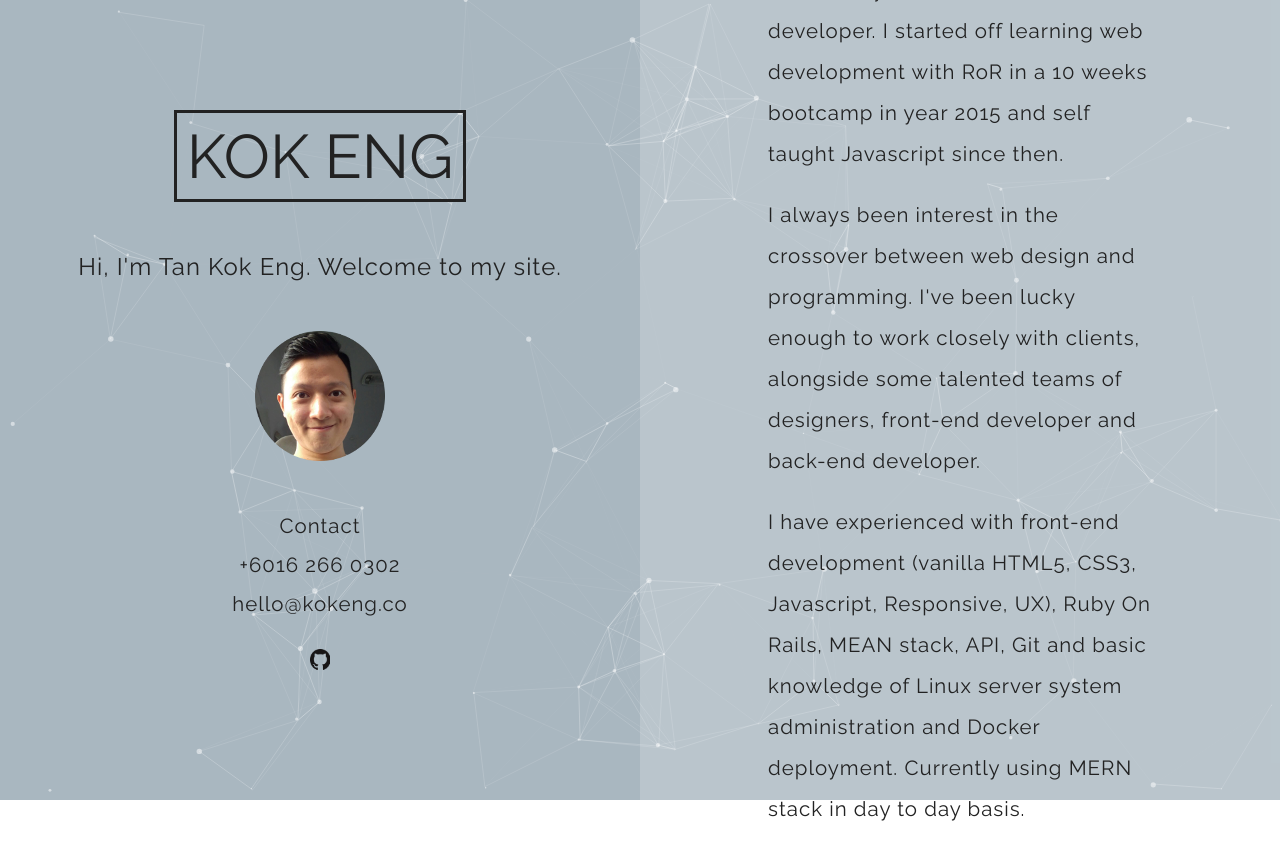
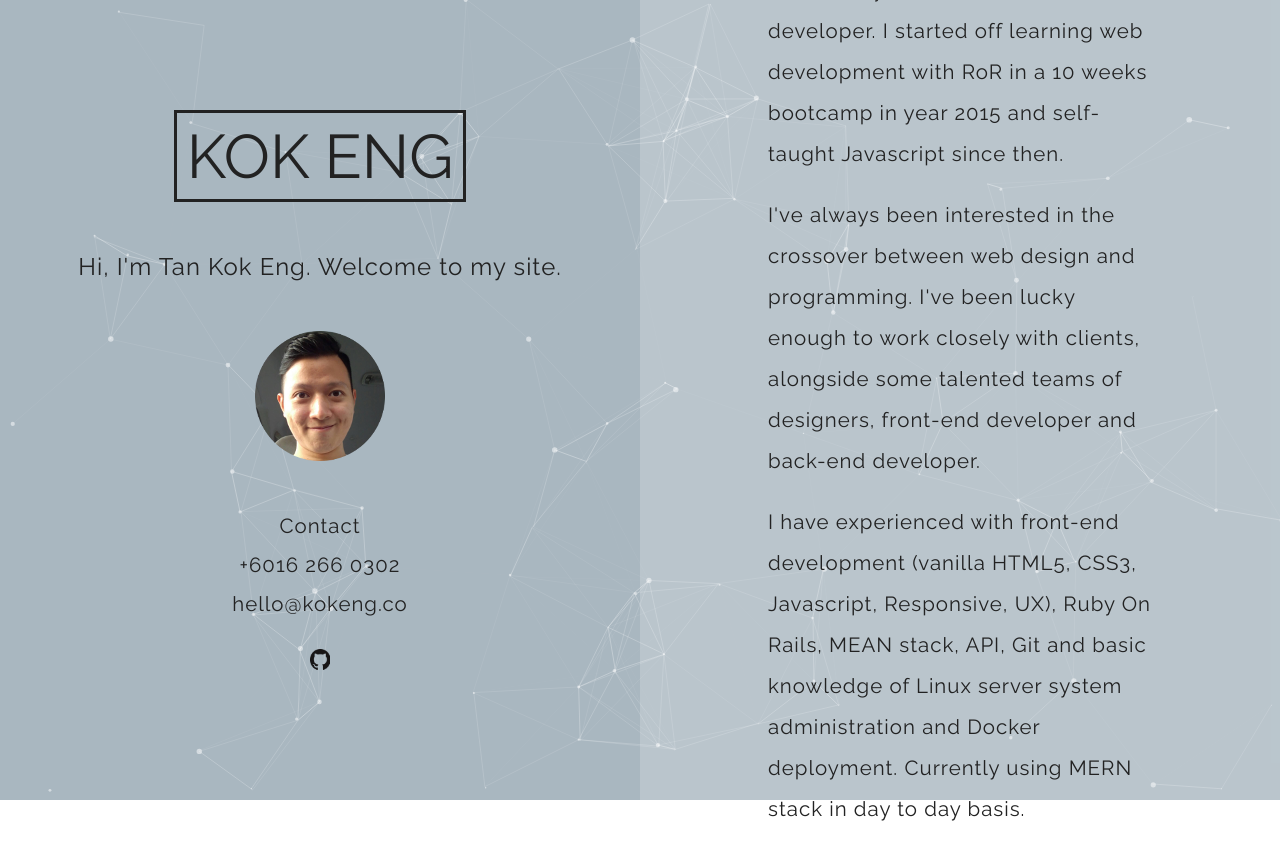
Before and after one commit to eng999z/kokengthecoder.github.io, a plain HTML site: page index.html in a window 1280 px wide. Drawn offline with nearby package versions, Linux system fonts and the light colour scheme.

Commit message:
content updated

```diff
--- a/index.html
+++ b/index.html
@@ -40,11 +40,11 @@
     	<section class="description-container">
 	    	<div class="description">
 					<p>
-						I'm a Malaysia-based full stack developer. I started off learning web development with RoR in a 10 weeks bootcamp in year 2015 and self taught Javascript since then.
+						I'm a Malaysia-based full stack developer. I started off learning web development with RoR in a 10 weeks bootcamp in year 2015 and self-taught Javascript since then.
 					</p>
 
 					<p>
-						I always been interest in the crossover between web design and programming. I've been lucky enough to work closely with clients, alongside some talented teams of designers, front-end developer and back-end developer.
+						I've always been interested in the crossover between web design and programming. I've been lucky enough to work closely with clients, alongside some talented teams of designers, front-end developer and back-end developer.
 					</p>
 
 					<p>
```
